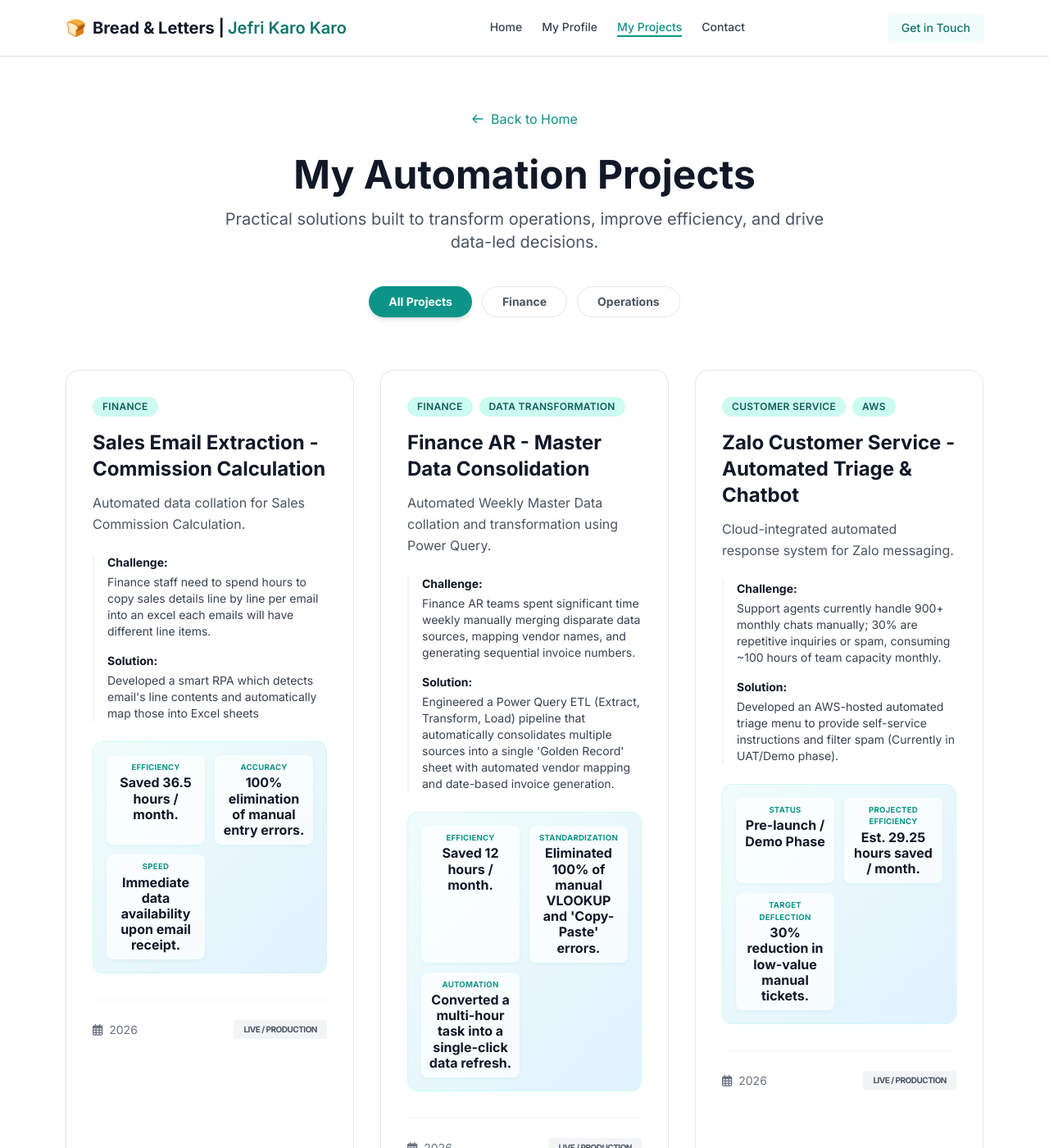
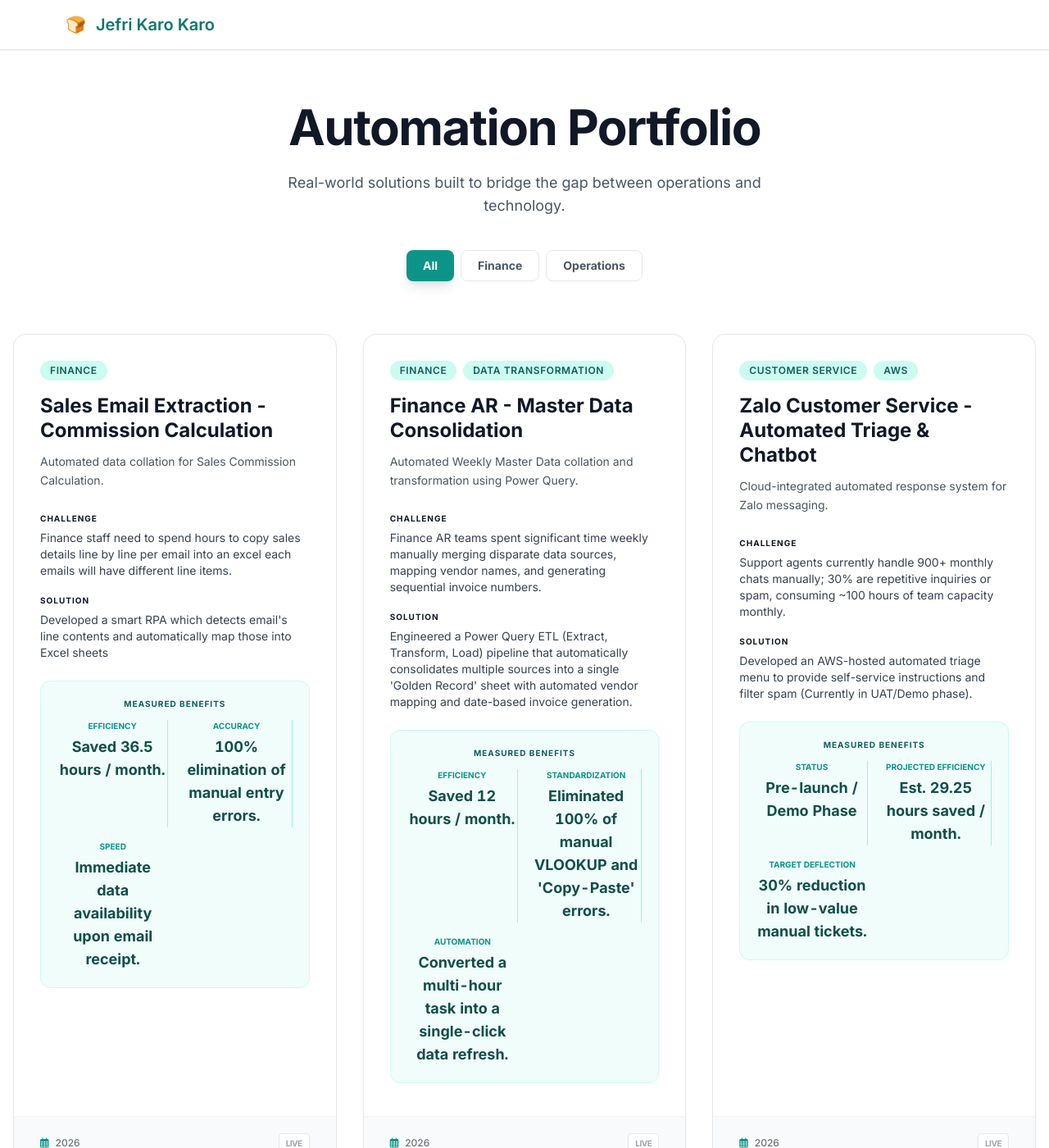
Before and after one commit to TheKaroKaro/BreadandLetters, a Jekyll site: the page built from portfolio.md, in a window 1280 px wide and 1400 px high. Shown: the whole window at 82% size. Built offline with Jekyll 4.4.1, drawn with Linux system fonts in a browser that asks for light colours; nearby versions of some CDN libraries; some of the changed text lies outside the part shown.

Commit message:
Update Styles

```diff
--- a/_includes/project-card.html
+++ b/_includes/project-card.html
@@ -1,49 +1,49 @@
-<div class="project-card border rounded-2xl overflow-hidden bg-white shadow-sm hover:shadow-xl transition duration-300 mb-6" data-category="{{ project.categories | join: ',' }}">
-  <div class="p-8">
+<div class="project-card border rounded-2xl overflow-hidden bg-white shadow-sm hover:shadow-xl transition duration-300 flex flex-col h-full"
+     data-category="{{ project.categories | join: ' ' }}">
+  <div class="p-8 flex-grow">
     <div class="flex flex-wrap gap-2 mb-4">
       {% for category in project.categories %}
-      <span class="px-3 py-1 bg-teal-100 text-teal-800 rounded-full text-xs font-semibold tracking-wide uppercase">
-        {{ category }}
-      </span>
+      <div class="px-3 py-1 bg-teal-100 text-teal-800 rounded-full text-xs font-semibold uppercase tracking-wider">
+        {{ category | replace: "-", " " }}
+      </div>
       {% endfor %}
     </div>
 
-    <h3 class="text-2xl font-bold mb-3 text-gray-900">{{ project.title }}</h3>
-    <p class="text-gray-600 mb-6 leading-relaxed">{{ project.description }}</p>
+    <h3 class="text-2xl font-bold mb-3 text-gray-900 leading-tight">{{ project.title }}</h3>
+    <p class="text-gray-600 mb-6 text-sm leading-relaxed">{{ project.description }}</p>
 
-    <div class="space-y-4 mb-6 border-l-2 border-gray-100 pl-4">
-      <div class="text-sm text-gray-700">
-        <strong class="text-gray-900 block mb-1">Challenge:</strong>
-        {{ project.challenge }}
+    <div class="space-y-4 mb-6">
+      <div class="text-sm">
+        <span class="font-bold text-gray-900 uppercase text-[10px] tracking-widest block mb-1">Challenge</span>
+        <p class="text-gray-700">{{ project.challenge }}</p>
       </div>
-      {% if project.solution %}
-      <div class="text-sm text-gray-700">
-        <strong class="text-gray-900 block mb-1">Solution:</strong>
-        {{ project.solution }}
+      <div class="text-sm">
+        <span class="font-bold text-gray-900 uppercase text-[10px] tracking-widest block mb-1">Solution</span>
+        <p class="text-gray-700">{{ project.solution }}</p>
       </div>
-      {% endif %}
     </div>
 
     {% if project.results %}
-    <div class="project-results-container mt-6">
-      <div class="results-grid">
+    <div class="bg-teal-50 rounded-xl p-5 mb-2 border border-teal-100">
+      <span class="font-bold text-teal-800 uppercase text-[10px] tracking-widest block mb-3 text-center">Measured Benefits</span>
+      <div class="grid grid-cols-2 gap-4">
         {% for result in project.results %}
-        <div class="result-item">
-          <span class="result-label">{{ result.label }}</span>
-          <span class="result-value">{{ result.value }}</span>
+        <div class="text-center border-r border-teal-200 last:border-0">
+          <div class="text-[10px] uppercase text-teal-600 font-bold mb-1">{{ result.label }}</div>
+          <div class="text-lg font-extrabold text-teal-900">{{ result.value }}</div>
         </div>
         {% endfor %}
       </div>
     </div>
     {% endif %}
+  </div>
 
-    <div class="flex items-center justify-between mt-8 pt-6 border-t border-gray-100">
-      <div class="flex items-center text-sm text-gray-500">
-        <i class="far fa-calendar-alt mr-2"></i> {{ project.year }}
-      </div>
-      <div class="px-3 py-1 bg-gray-100 text-gray-600 text-[10px] font-bold rounded uppercase tracking-tighter">
-        {{ project.status | default: "Live / Production" }}
-      </div>
+  <div class="px-8 py-5 bg-gray-50 border-t border-gray-100 flex items-center justify-between mt-auto">
+    <div class="flex items-center text-xs font-medium text-gray-500">
+      <i class="far fa-calendar-alt mr-2 text-teal-600"></i> {{ project.year }}
+    </div>
+    <div class="text-[10px] font-black px-2 py-1 bg-white border border-gray-200 rounded text-gray-400 uppercase tracking-tighter">
+      {{ project.status | default: "Live" }}
     </div>
   </div>
 </div>
--- a/assets/css/styles.css
+++ b/assets/css/styles.css
@@ -51,3 +51,28 @@
 .project-card > div:first-child {
     flex-grow: 1;
 }
+
+---
+---
+/* Your existing imports and variables remain above */
+
+.project-card {
+    transition: transform 0.3s ease, box-shadow 0.3s ease;
+}
+
+.project-card:hover {
+    transform: translateY(-5px);
+}
+
+.filter-btn.active {
+    pointer-events: none;
+}
+
+.hidden {
+    display: none !important;
+}
+
+/* Ensure font consistency for benefits numbers */
+.text-lg.font-extrabold.text-teal-900 {
+    font-variant-numeric: tabular-nums;
+}
--- a/portfolio.md
+++ b/portfolio.md
@@ -1,34 +1,20 @@
 ---
 layout: default
 title: My Automation Projects | Power Platform Solutions
-description: Real-world Power Platform projects I've built to solve business problems.
 permalink: /portfolio/
 ---
 
-<div class="max-w-6xl mx-auto px-4 py-16">
+<div class="max-w-7xl mx-auto px-4 py-16">
   <div class="text-center mb-16">
-    <a href="/" class="inline-flex items-center text-teal-600 hover:text-teal-700 mb-8 transition-colors">
-      <svg class="w-4 h-4 mr-2" fill="none" stroke="currentColor" viewBox="0 0 24 24">
-        <path stroke-linecap="round" stroke-linejoin="round" stroke-width="2" d="M10 19l-7-7m0 0l7-7m-7 7h18"></path>
-      </svg>
-      Back to Home
-    </a>
-
-    <h1 class="text-4xl md:text-5xl font-bold text-gray-900 mb-4">My Automation Projects</h1>
-    <p class="text-xl text-gray-600 max-w-3xl mx-auto">
-      Practical solutions built to transform operations, improve efficiency, and drive data-led decisions.
+    <h1 class="text-4xl md:text-6xl font-extrabold text-gray-900 mb-6 tracking-tight">Automation Portfolio</h1>
+    <p class="text-lg text-gray-600 max-w-2xl mx-auto mb-10">
+      Real-world solutions built to bridge the gap between operations and technology.
     </p>
 
-    <div class="flex flex-wrap gap-3 justify-center mt-10" id="filter-group">
-      <button class="filter-btn active px-6 py-2 rounded-full bg-teal-600 text-white text-sm font-bold shadow-md transition-all" data-filter="all">
-        All Projects
-      </button>
-      <button class="filter-btn px-6 py-2 rounded-full bg-white text-gray-600 border border-gray-200 text-sm font-bold transition-all" data-filter="Finance">
-        Finance
-      </button>
-      <button class="filter-btn px-6 py-2 rounded-full bg-white text-gray-600 border border-gray-200 text-sm font-bold transition-all" data-filter="Contact Center Operation">
-        Operations
-      </button>
+    <div class="flex flex-wrap gap-2 justify-center" id="filter-group">
+      <button class="filter-btn active px-5 py-2 rounded-lg bg-teal-600 text-white font-bold text-sm shadow-lg transition-all" data-filter="all">All</button>
+      <button class="filter-btn px-5 py-2 rounded-lg bg-white border border-gray-200 text-gray-600 font-bold text-sm hover:border-teal-400 transition-all" data-filter="Finance">Finance</button>
+      <button class="filter-btn px-5 py-2 rounded-lg bg-white border border-gray-200 text-gray-600 font-bold text-sm hover:border-teal-400 transition-all" data-filter="Contact Center Operation">Operations</button>
     </div>
   </div>
 
@@ -36,13 +22,6 @@ permalink: /portfolio/
     {% for project in site.data.projects %}
       {% include project-card.html %}
     {% endfor %}
-  </div>
-
-  <div class="mt-20 text-center">
-    <h2 class="text-2xl font-bold mb-4">Have a similar business challenge?</h2>
-    <a href="/contact/" class="inline-block px-10 py-4 bg-teal-600 text-white font-bold rounded-xl hover:bg-teal-500 transition-all shadow-xl">
-      Start a Project Discussion
-    </a>
   </div>
 </div>
 
```
Also changed, not shown: other parts of portfolio.md (+6 -4 lines).
